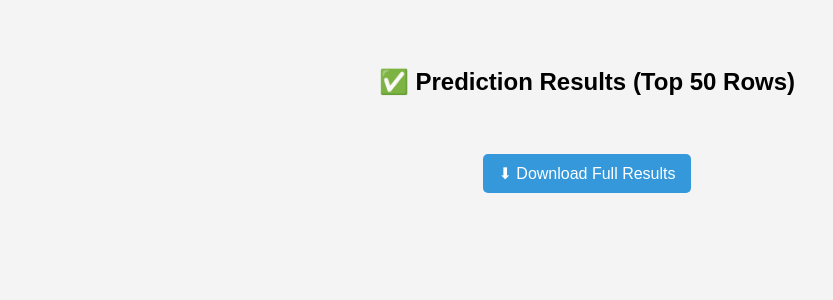
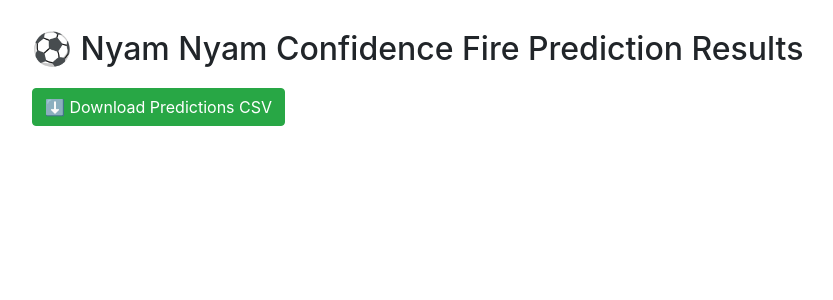
Before and after one commit to njokasoftcoder/nyamnyam-api, a Flask app: template templates/results.html in a window 1280 px wide. Shown: the top 300 px of the page, without its empty margins (53-886 px from the left). Run offline with Flask 3, Linux system fonts and the light colour scheme; the template is opened without the code that fills it, so the values that code supplies are empty; parts of the project's set-up code (start-up, migrations or seed data) failed here and were passed over.

Commit message:
Update results.html

```diff
--- a/templates/results.html
+++ b/templates/results.html
@@ -1,51 +1,33 @@
 <!DOCTYPE html>
-<html lang="en">
+<html>
 <head>
-    <meta charset="UTF-8">
     <title>Prediction Results</title>
+    <link rel="stylesheet" href="https://cdn.jsdelivr.net/npm/bootstrap@4.6.2/dist/css/bootstrap.min.css">
     <style>
         body {
-            font-family: Arial, sans-serif;
-            background: #f4f4f4;
-            padding: 40px;
-            text-align: center;
+            padding: 30px;
         }
-
-        .dataframe {
-            margin: auto;
-            width: 80%;
-            border-collapse: collapse;
+        h2 {
+            margin-bottom: 20px;
         }
-
-        .dataframe th, .dataframe td {
-            border: 1px solid #ddd;
-            padding: 8px;
-        }
-
-        .dataframe th {
-            background-color: #2c3e50;
-            color: white;
-        }
-
-        a.download-btn {
-            margin-top: 20px;
-            display: inline-block;
-            padding: 10px 15px;
-            background: #3498db;
-            color: white;
-            text-decoration: none;
-            border-radius: 5px;
-        }
-
-        a.download-btn:hover {
-            background: #2980b9;
+        table {
+            font-size: 14px;
         }
     </style>
 </head>
 <body>
-    <h2>✅ Prediction Results (Top 50 Rows)</h2>
-    {{ tables|safe }}
-    <br>
-    <a href="{{ download_link }}" class="download-btn">⬇ Download Full Results</a>
+    <div class="container">
+        <h2>⚽ Nyam Nyam Confidence Fire Prediction Results</h2>
+
+        <div class="mb-3">
+            <a href="{{ url_for('static', filename='predicted_results.csv') }}" class="btn btn-success">
+                ⬇️ Download Predictions CSV
+            </a>
+        </div>
+
+        <div class="table-responsive">
+            {{ table_html | safe }}
+        </div>
+    </div>
 </body>
 </html>
```
